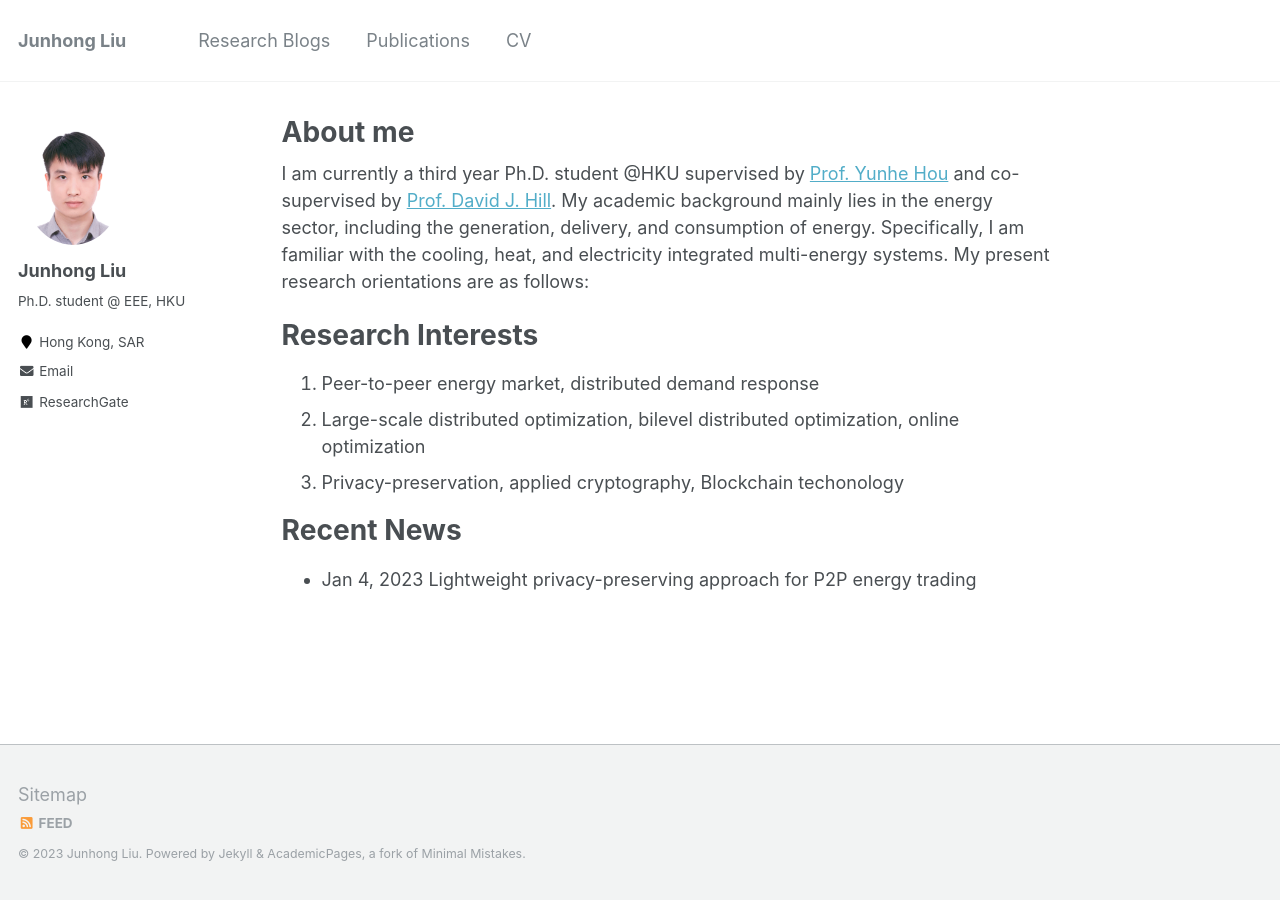
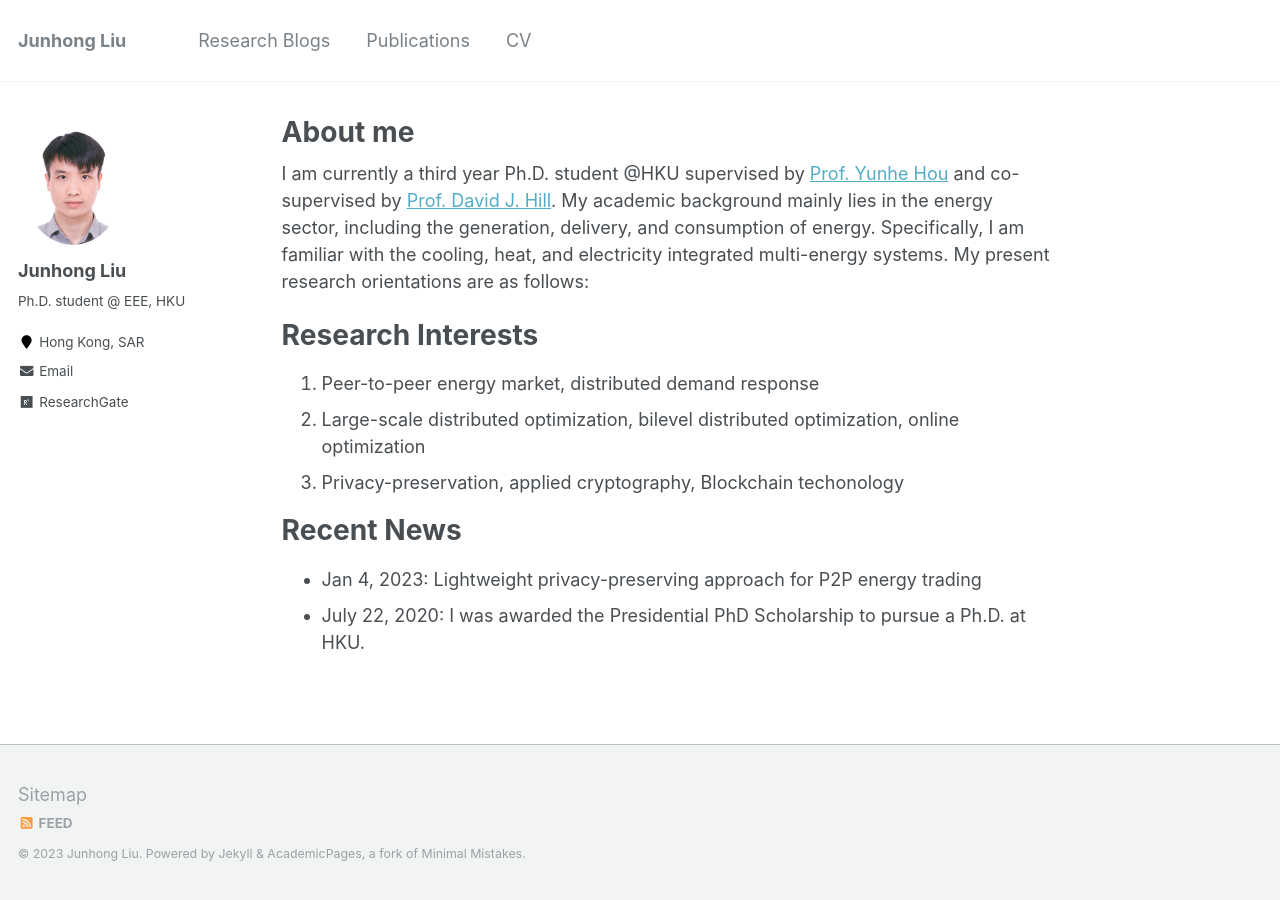
Before and after one commit to johnny-eee/online, a Jekyll site: the page built from _pages/about.md, in a window 1280 px wide. Built offline with Jekyll 4.4.1, drawn with Linux system fonts in a browser that asks for light colours.

Commit message:
Update about.md

```diff
--- a/_pages/about.md
+++ b/_pages/about.md
@@ -19,4 +19,5 @@ Research Interests
 
 Recent News
 ======
-* Jan 4, 2023 Lightweight privacy-preserving approach for P2P energy trading
+* Jan 4, 2023: Lightweight privacy-preserving approach for P2P energy trading
+* July 22, 2020: I was awarded the Presidential PhD Scholarship to pursue a Ph.D. at HKU.
```
